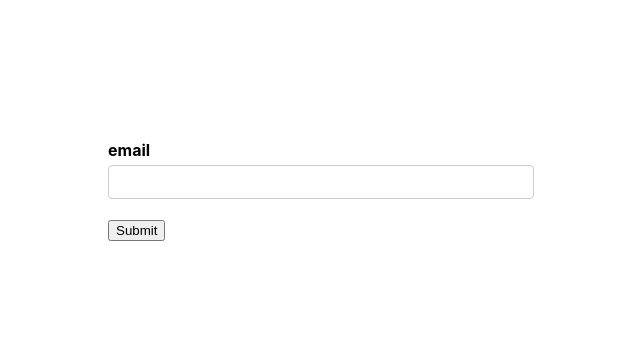
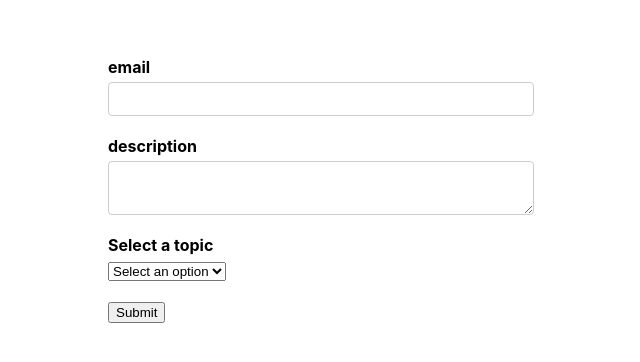
Before and after one commit to parkoon/formik-tutorial, a React (Create React App) app: page / in a window 1280 px wide. Shown: the part 210-572 px from the top of the page, without its empty margins (319-959 px from the left). Built offline with nearby package versions, Linux system fonts and the light colour scheme.

Commit message:
feat: add textarea and select component

```diff
--- a/src/components/FormikContainer.tsx
+++ b/src/components/FormikContainer.tsx
@@ -5,13 +5,27 @@ import FormikControl from './FormikControl'
 
 type FormValues = {
   email: string
+  description: string
+  selectOption: string
 }
 function FormikContainer() {
+  const dropdownOptions = [
+    { key: 'Select an option', value: '' },
+    { key: 'Option 1', value: 'option1' },
+    { key: 'Option 2', value: 'option2' },
+    { key: 'Option 3', value: 'option3' },
+    { key: 'Option 4', value: 'option4' },
+  ]
+
   const initialValues: FormValues = {
     email: '',
+    description: '',
+    selectOption: '',
   }
   const validationSchema = Yup.object({
     email: Yup.string().required('Required'),
+    description: Yup.string().required('Required'),
+    selectOption: Yup.string().required('Required'),
   })
   const onSubmit = (values: FormValues) => console.log('Form data', values)
   return (
@@ -28,6 +42,18 @@ function FormikContainer() {
             label="email"
             name="email"
           />
+          <FormikControl
+            type="text"
+            control="textarea"
+            label="description"
+            name="description"
+          />
+          <FormikControl
+            control="select"
+            label="Select a topic"
+            name="selectOption"
+            options={dropdownOptions}
+          />
           <button type="submit">Submit</button>
         </Form>
       )}
--- a/src/components/FormikControl.tsx
+++ b/src/components/FormikControl.tsx
@@ -1,19 +1,24 @@
 import React from 'react'
 import Input from './Input'
+import Textarea from './Textarea'
+import Select, { Option } from './Select'
 
 type Control = 'input' | 'textarea' | 'select' | 'radio' | 'checkbox' | 'date'
 type FormikControlProps = {
   control: Control
   label: string
   name: string
-  type: string
+  type?: string
+  options?: Option[]
 }
-function FormikControl({ control, ...props }: FormikControlProps) {
+function FormikControl({ control, options, ...props }: FormikControlProps) {
   switch (control) {
     case 'input':
       return <Input {...props} />
     case 'textarea':
+      return <Textarea {...props} />
     case 'select':
+      return <Select options={options} {...props} />
     case 'radio':
     case 'checkbox':
     case 'date':
--- /dev/null
+++ b/src/components/Select.tsx
@@ -0,0 +1,34 @@
+import React from 'react'
+import { Field, ErrorMessage } from 'formik'
+import TextError from './TextError'
+
+export type Option = {
+  key: string
+  value: string
+}
+type SelectProps = {
+  label: string
+  name: string
+  options?: Option[]
+}
+function Select({ label, name, options = [], ...props }: SelectProps) {
+  return (
+    <div className="form-control">
+      <label htmlFor={name}>{label}</label>
+      <Field as="select" id={name} name={name} {...props}>
+        {options.map((option) => {
+          return (
+            <option key={option.value} value={option.value}>
+              {option.key}
+            </option>
+          )
+        })}
+      </Field>
+      <ErrorMessage name={name}>
+        {(errorMessage) => <TextError>{errorMessage}</TextError>}
+      </ErrorMessage>
+    </div>
+  )
+}
+
+export default Select
--- /dev/null
+++ b/src/components/Textarea.tsx
@@ -0,0 +1,21 @@
+import React from 'react'
+import { Field, ErrorMessage } from 'formik'
+import TextError from './TextError'
+
+type TextareaProps = {
+  label: string
+  name: string
+}
+function Textarea({ label, name, ...props }: TextareaProps) {
+  return (
+    <div className="form-control">
+      <label htmlFor={name}>{label}</label>
+      <Field as="textarea" id={name} name={name} {...props} />
+      <ErrorMessage name={name}>
+        {(errorMessage) => <TextError>{errorMessage}</TextError>}
+      </ErrorMessage>
+    </div>
+  )
+}
+
+export default Textarea
```
